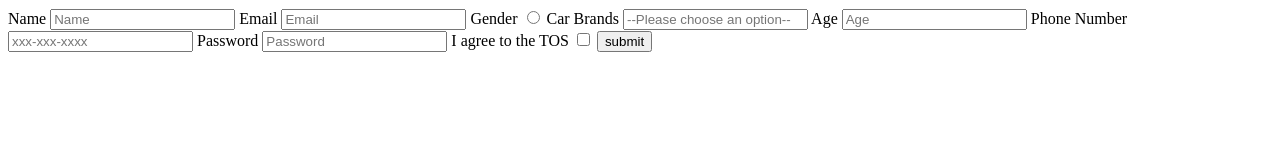
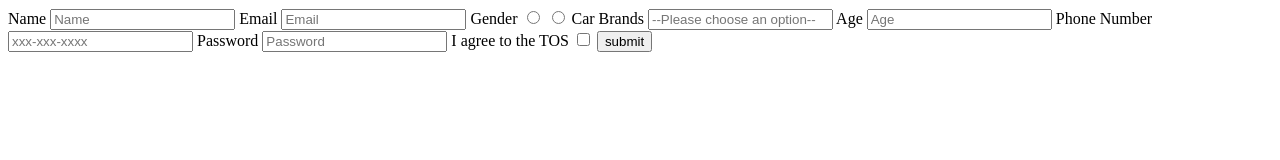
Before and after one commit to acciojob/signup-form-car-AryanSinghal17, a website: page main.html in a window 1280 px wide. Drawn offline with Linux system fonts and the light colour scheme.

Commit message:
created a submission

```diff
--- a/main.html
+++ b/main.html
@@ -13,9 +13,10 @@
 		<label>Email</label>
 		<input type="Email" required="yes" id ="email" placeholder="Email">
 		<label>Gender</label>
-		<input type="radio" required="yes" id ="gender_m, gender_f" placeholder="" name="gender">
+		<input type="radio" required="yes" id ="gender_m" placeholder="" name="gender">
+		<input type="radio" required="yes" id ="gender_f" placeholder="" name="gender">
 		<label>Car Brands</label>
-		<input type="Select" required="yes" id="cars" placeholder="--Please choose an option--">
+		<input type="select" required="yes" id="cars" placeholder="--Please choose an option--">
 		<label>Age</label>
 		<input type="number" required="yes" id="age" placeholder="Age">
 		<label>Phone Number </label>
```
